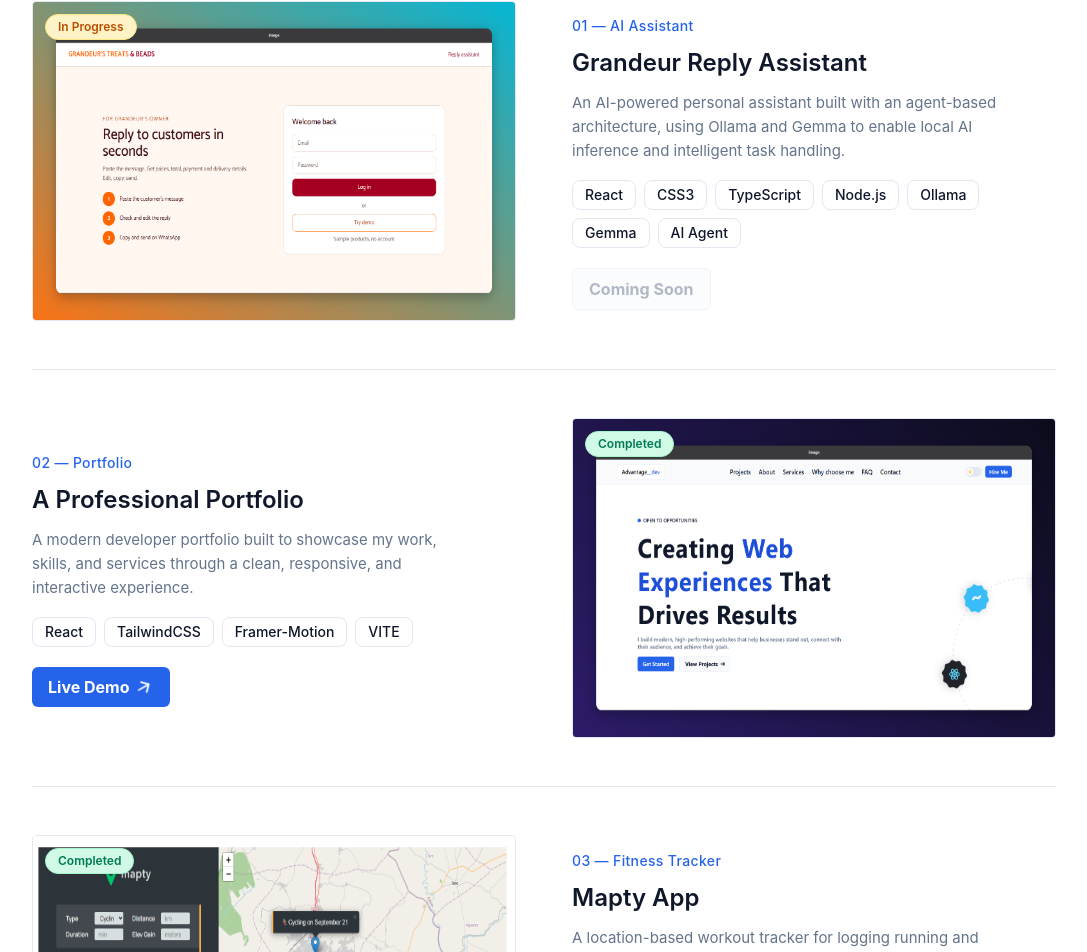
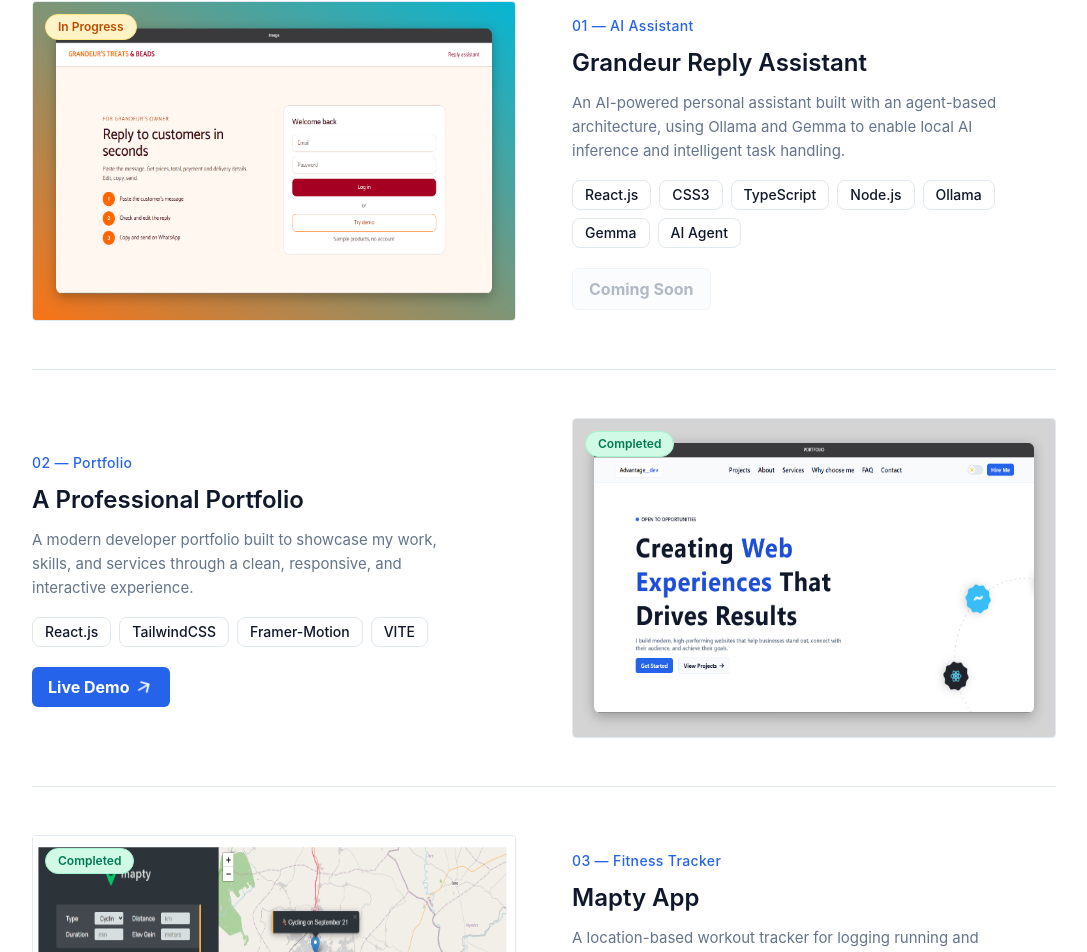
Before and after one commit to Advantage6dev/Professional-Portfolio, a React (Vite) app in the folder Portfolio/: page / in a window 1280 px wide. Shown: the part 4181-5133 px from the top of the page, without its empty margins (96-1183 px from the left). Built offline with nearby package versions, Linux system fonts and the light colour scheme.

Commit message:
change portfolioproject image in projects page

```diff
--- a/Portfolio/src/Comp/projects.jsx
+++ b/Portfolio/src/Comp/projects.jsx
@@ -9,7 +9,7 @@ const projects = [
     title: 'Grandeur Reply Assistant',
     desc: 'An AI-powered personal assistant built with an agent-based architecture, using Ollama and Gemma to enable local AI inference and intelligent task handling.',
     stack: [
-      'React',
+      'React.js',
       'CSS3',
       'TypeScript',
       'Node.js',
@@ -27,7 +27,7 @@ const projects = [
     tag: '02 — Portfolio',
     title: 'A Professional Portfolio',
     desc: 'A modern developer portfolio built to showcase my work, skills, and services through a clean, responsive, and interactive experience.',
-    stack: ['React', 'TailwindCSS', 'Framer-Motion', 'VITE'],
+    stack: ['React.js', 'TailwindCSS', 'Framer-Motion', 'VITE'],
     img: '/images/portfolio.png',
     livelink: 'https://ojekunledavidjoy-portfolio.vercel.app/',
     gitlink: 'https://github.com/Advantage6dev/Professional-Portfolio',
```
Also changed, not shown: Portfolio/public/images/portfolio.png.
